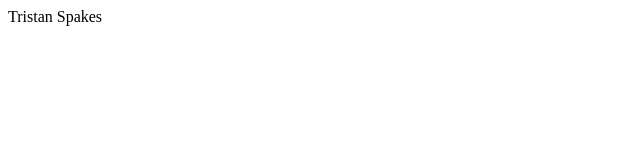
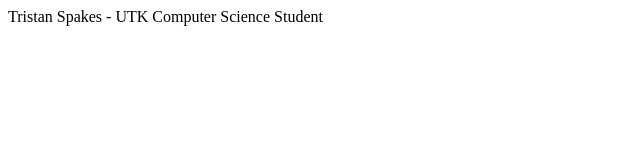
Before and after one commit to tspakes/webserver, a plain HTML site: page index.html in a window 1280 px wide. Shown: the whole page, without its empty margins (0-640 px from the left). Drawn offline with Linux system fonts and the light colour scheme.

Commit message:
Chaning index.html for test

```diff
--- a/index.html
+++ b/index.html
@@ -1,5 +1,5 @@
 <html>
 <body>
-Tristan Spakes
+Tristan Spakes - UTK Computer Science Student
 </body>
 </html>
```
